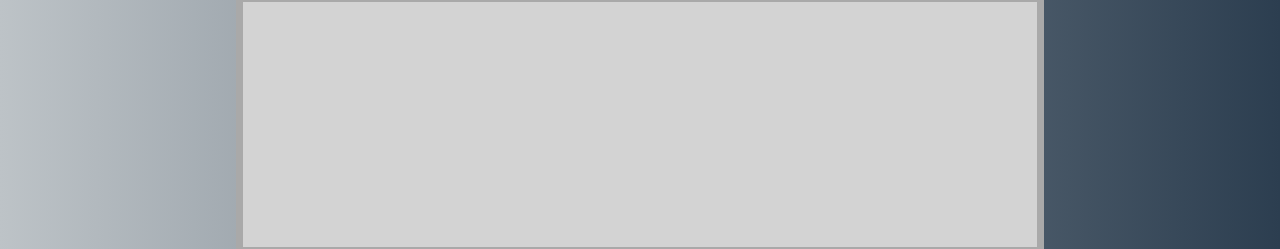
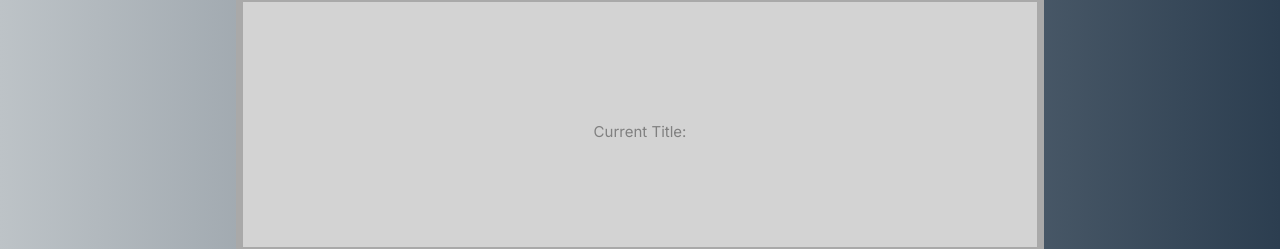
Before and after one commit to Vyonyx/cv-maker, a React (Create React App) app: page / in a window 1280 px wide. Both pictures are taken after a click on the button "Preview PDF". Shown: the part 66-315 px from the top of the page. Built offline with nearby package versions, Linux system fonts and the light colour scheme.

Commit message:
Clarifying information with tags beforehand.

```diff
--- a/src/App.js
+++ b/src/App.js
@@ -118,9 +118,9 @@ class App extends Component {
                 <h1>{this.state.firstName} {this.state.lastName}</h1>
                 <div>
                   {this.state.age !== '' && <h3>Age: {this.state.age}</h3>}
-                  {this.state.title !== '' && <h3>{this.state.currentTitle}</h3>}
-                  {this.state.mobile !== '' && <h3>{this.state.mobile}</h3>}
-                  {this.state.email !== '' && <h3>{this.state.email}</h3>}
+                  {this.state.title !== '' && <h3>Current Title: {this.state.currentTitle}</h3>}
+                  {this.state.mobile !== '' && <h3>Cell: {this.state.mobile}</h3>}
+                  {this.state.email !== '' && <h3>Email: {this.state.email}</h3>}
                 </div>
               </div>
               {this.state.profilePhoto && <PhotoDisplay profilePhoto={this.state.profilePhoto}/>}
```
